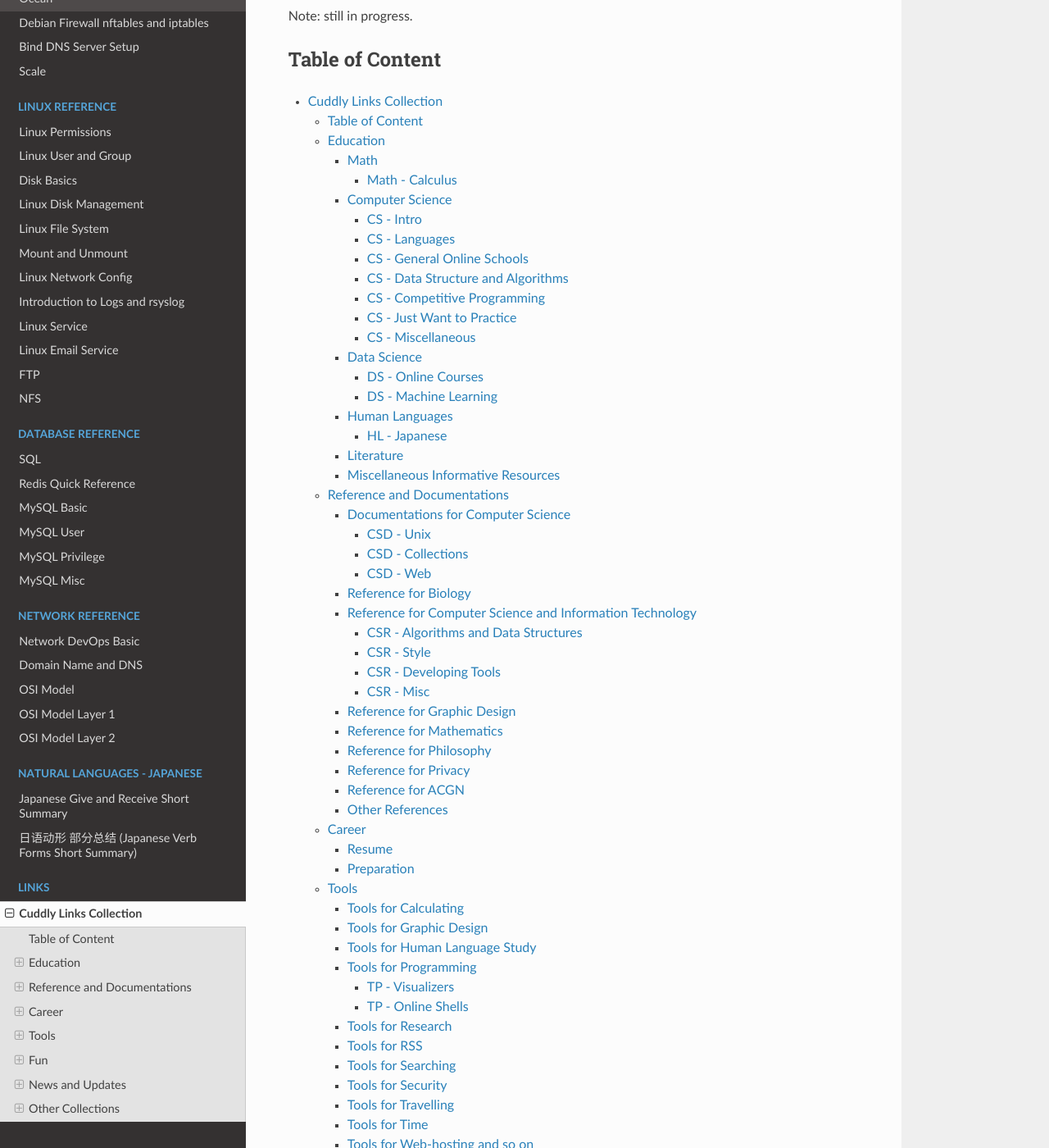
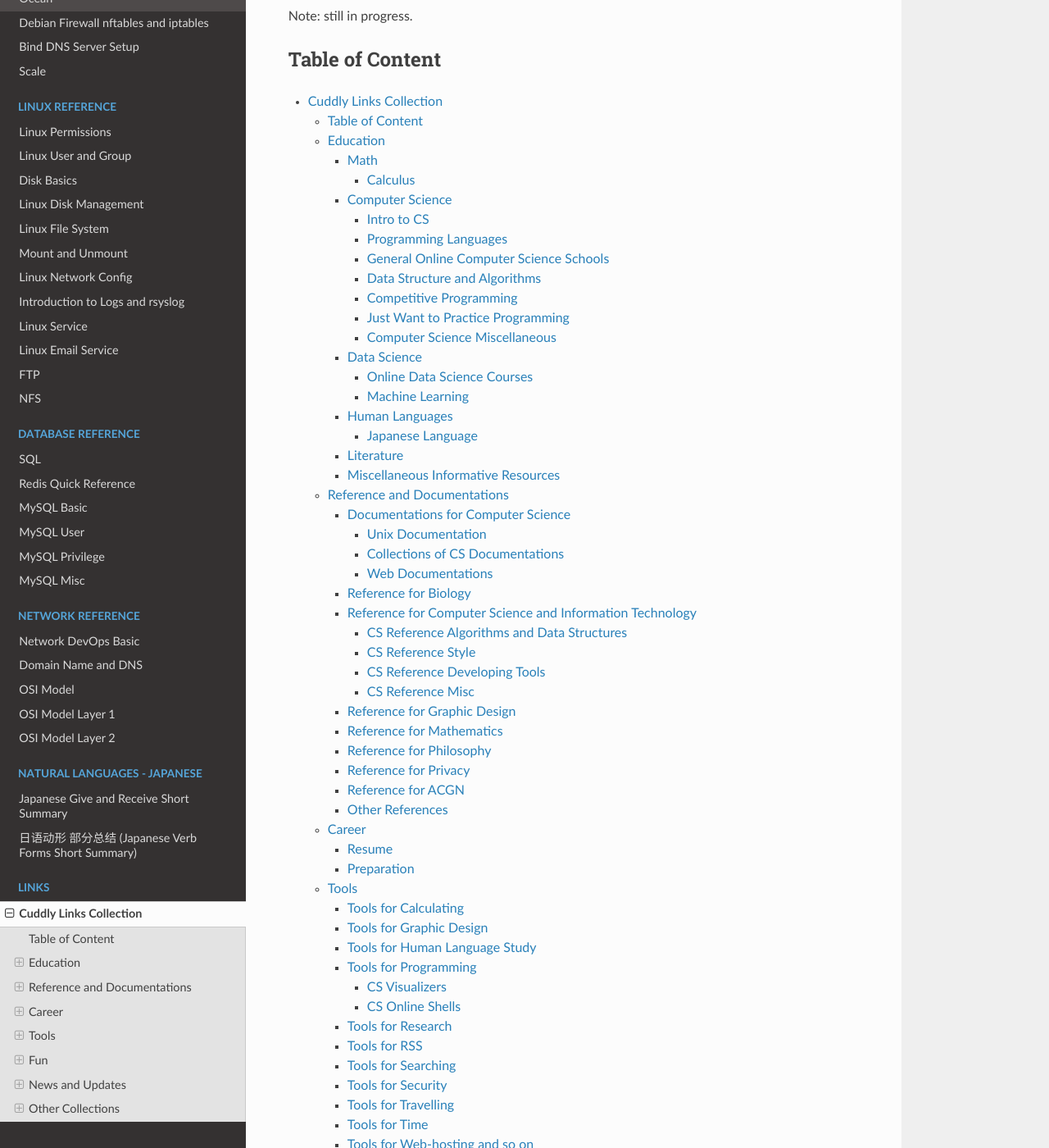
Before and after one commit to snowme34/snowme34.com, a Sphinx documentation site: the page built from docs/source/links/cuddly_links_collection.md, in a window 1280 px wide and 1400 px high, scrolled down 776 px. Shown: the whole window at 82% size. Built offline with Sphinx 7.4.7 and the Read the Docs theme 2.0.0, drawn with Linux system fonts in a browser that asks for light colours; some of the changed text lies outside the part shown.

Commit message:
rename titles for links

```diff
--- a/docs/source/links/cuddly_links_collection.md
+++ b/docs/source/links/cuddly_links_collection.md
@@ -34,33 +34,33 @@
   - [Table of Content](#table-of-content)
   - [Education](#education)
     - [Math](#math)
-      - [Math - Calculus](#math---calculus)
+      - [Calculus](#calculus)
     - [Computer Science](#computer-science)
-      - [CS - Intro](#cs---intro)
-      - [CS - Languages](#cs---languages)
-      - [CS - General Online Schools](#cs---general-online-schools)
-      - [CS - Data Structure and Algorithms](#cs---data-structure-and-algorithms)
-      - [CS - Competitive Programming](#cs---competitive-programming)
-      - [CS - Just Want to Practice](#cs---just-want-to-practice)
-      - [CS - Miscellaneous](#cs---miscellaneous)
+      - [Intro to CS](#intro-to-cs)
+      - [Programming Languages](#programming-languages)
+      - [General Online Computer Science Schools](#general-online-computer-science-schools)
+      - [Data Structure and Algorithms](#data-structure-and-algorithms)
+      - [Competitive Programming](#competitive-programming)
+      - [Just Want to Practice Programming](#just-want-to-practice-programming)
+      - [Computer Science Miscellaneous](#computer-science-miscellaneous)
     - [Data Science](#data-science)
-      - [DS - Online Courses](#ds---online-courses)
-      - [DS - Machine Learning](#ds---machine-learning)
+      - [Online Data Science Courses](#online-data-science-courses)
+      - [Machine Learning](#machine-learning)
     - [Human Languages](#human-languages)
-      - [HL - Japanese](#hl---japanese)
+      - [Japanese Language](#japanese-language)
     - [Literature](#literature)
     - [Miscellaneous Informative Resources](#miscellaneous-informative-resources)
   - [Reference and Documentations](#reference-and-documentations)
     - [Documentations for Computer Science](#documentations-for-computer-science)
-      - [CSD - Unix](#csd---unix)
-      - [CSD - Collections](#csd---collections)
-      - [CSD - Web](#csd---web)
+      - [Unix Documentation](#unix-documentation)
+      - [Collections of CS Documentations](#collections-of-cs-documentations)
+      - [Web Documentations](#web-documentations)
     - [Reference for Biology](#reference-for-biology)
     - [Reference for Computer Science and Information Technology](#reference-for-computer-science-and-information-technology)
-      - [CSR - Algorithms and Data Structures](#csr---algorithms-and-data-structures)
-      - [CSR - Style](#csr---style)
-      - [CSR - Developing Tools](#csr---developing-tools)
-      - [CSR - Misc](#csr---misc)
+      - [CS Reference Algorithms and Data Structures](#cs-reference-algorithms-and-data-structures)
+      - [CS Reference Style](#cs-reference-style)
+      - [CS Reference Developing Tools](#cs-reference-developing-tools)
+      - [CS Reference Misc](#cs-reference-misc)
     - [Reference for Graphic Design](#reference-for-graphic-design)
     - [Reference for Mathematics](#reference-for-mathematics)
     - [Reference for Philosophy](#reference-for-philosophy)
@@ -75,8 +75,8 @@
     - [Tools for Graphic Design](#tools-for-graphic-design)
     - [Tools for Human Language Study](#tools-for-human-language-study)
     - [Tools for Programming](#tools-for-programming)
-      - [TP - Visualizers](#tp---visualizers)
-      - [TP - Online Shells](#tp---online-shells)
+      - [CS Visualizers](#cs-visualizers)
+      - [CS Online Shells](#cs-online-shells)
     - [Tools for Research](#tools-for-research)
     - [Tools for RSS](#tools-for-rss)
     - [Tools for Searching](#tools-for-searching)
@@ -100,9 +100,9 @@
     - [Updates from Forums](#updates-from-forums)
   - [Other Collections](#other-collections)
     - [Collections involving Programming](#collections-involving-programming)
-      - [CP - General](#cp---general)
-      - [CP - Course](#cp---course)
-      - [CP - Fun](#cp---fun)
+      - [General Programming Collection](#general-programming-collection)
+      - [CS Course Collection](#cs-course-collection)
+      - [Fun Collection](#fun-collection)
 
 ## Education
 
@@ -110,7 +110,7 @@
 
 ### Math
 
-#### Math - Calculus
+#### Calculus
 
 * [Single Variable Calculus - MIT](https://ocw.mit.edu/courses/mathematics/18-01sc-single-variable-calculus-fall-2010/index.htm?utm_source=OCWDept&utm_medium=CarouselSm&utm_campaign=FeaturedCourse)
 
@@ -118,7 +118,7 @@
 
 ### Computer Science
 
-#### CS - Intro
+#### Intro to CS
 
 * [CS50](https://www.reddit.com/r/cs50/)
 
@@ -126,7 +126,7 @@
 
   * Or search online and on YouTube for more.
 
-#### CS - Languages
+#### Programming Languages
 
 C/C++:
 
@@ -180,7 +180,7 @@
 
 * [Go wiki](https://github.com/golang/go/wiki)
 
-#### CS - General Online Schools
+#### General Online Computer Science Schools
 
 * [freeCodeCamp](https://www.freecodecamp.org/)
 
@@ -265,7 +265,7 @@
 
   * This one is a little bit of buggy.
 
-#### CS - Just Want to Practice
+#### Just Want to Practice Programming
 
 * [Project Euler](https://projecteuler.net/)
 
@@ -281,7 +281,7 @@
 
 * [Hacker Rank](https://www.hackerrank.com/)
 
-#### CS - Miscellaneous
+#### Computer Science Miscellaneous
 
 * [Stanford CS Education Library](http://cslibrary.stanford.edu/)
 
@@ -293,11 +293,11 @@
 
 ### Data Science
 
-#### DS - Online Courses
+#### Online Data Science Courses
 
 * [Data Science CSCI E-109 Publication Listing](https://matterhorn.dce.harvard.edu/engage/ui/index.html#/2016/01/14328)
 
-#### DS - Machine Learning
+#### Machine Learning
 
 * [Machine Learning Yearning by Andrew Ng](http://www.mlyearning.org/)
 
@@ -309,7 +309,7 @@
 
   * There are plenty of free and high-quality podcasts. Just change the region of iTunes to the language you are learning.
 
-#### HL - Japanese
+#### Japanese Language
 
 * [Jisho.org: Japanese Dictionary](https://jisho.org/)
 
@@ -399,11 +399,11 @@
 
 Use CSD for abbreviation.
 
-#### CSD - Unix
+#### Unix Documentation
 
 * [The Linux Kernel documentation](https://www.kernel.org/doc/html/latest/index.html)
 
-#### CSD - Collections
+#### Collections of CS Documentations
 
 * [DevDocs](https://devdocs.io/)
 
@@ -417,7 +417,7 @@
 
   * Another offline documentation browser
 
-#### CSD - Web
+#### Web Documentations
 
 * [MDN web docs](https://developer.mozilla.org/en-US/)
 
@@ -433,7 +433,7 @@
 
 Use CSR for abbreviation.
 
-#### CSR - Algorithms and Data Structures
+#### CS Reference Algorithms and Data Structures
 
 * [Dictionary of Algorithms and Data Structures](https://xlinux.nist.gov/dads/)
 
@@ -453,7 +453,7 @@
 
   * Visualization for algorithms.
 
-#### CSR - Style
+#### CS Reference Style
 
 General:
 
@@ -465,7 +465,7 @@
 
 * [Good C programming habits.](https://www.reddit.com/r/C_Programming/comments/1vuubw/good_c_programming_habits/)
 
-#### CSR - Developing Tools
+#### CS Reference Developing Tools
 
 * [Pro Git](https://git-scm.com/book/en/v2)
 
@@ -489,7 +489,7 @@
 
 * [The Art of Command Line](https://github.com/jlevy/the-art-of-command-line)
 
-#### CSR - Misc
+#### CS Reference Misc
 
 * [List of DNS record types](https://en.wikipedia.org/wiki/List_of_DNS_record_types)
 
@@ -629,7 +629,7 @@
 
 ### Tools for Programming
 
-#### TP - Visualizers
+#### CS Visualizers
 
 * [Binary Tree Visualizer](https://codepen.io/rantaoca/full/altfG)
 
@@ -639,7 +639,7 @@
 
 * [Cuckoo Hashing Visualization](http://www.lkozma.net/cuckoo_hashing_visualization/)
 
-#### TP - Online Shells
+#### CS Online Shells
 
 * [C++ Shell](http://cpp.sh/)
 
@@ -1010,7 +1010,7 @@
 
 For programmers and developers and data scientists and so forth.
 
-#### CP - General
+#### General Programming Collection
 
 * [GeekPlux's Wiki](https://wiki.geekplux.com/)
 
@@ -1036,11 +1036,11 @@
 
 * [Doc of imzlp](https://doc.imzlp.me/#/)
 
-#### CP - Course
+#### CS Course Collection
 
 * [Free alternative to CodeCademy](https://www.reddit.com/r/learnprogramming/comments/4bsl4q/free_alternative_to_codecademy/)
 
-#### CP - Fun
+#### Fun Collection
 
 * [Comprehensive Guide to Vocaloid - Reddit](https://www.reddit.com/r/Vocaloid/comments/2cu3bl/comprehensive_guide_to_vocaloid/)
 
```
Also changed, not shown: other parts of docs/source/links/cuddly_links_collection.md (+3 -3 lines).
